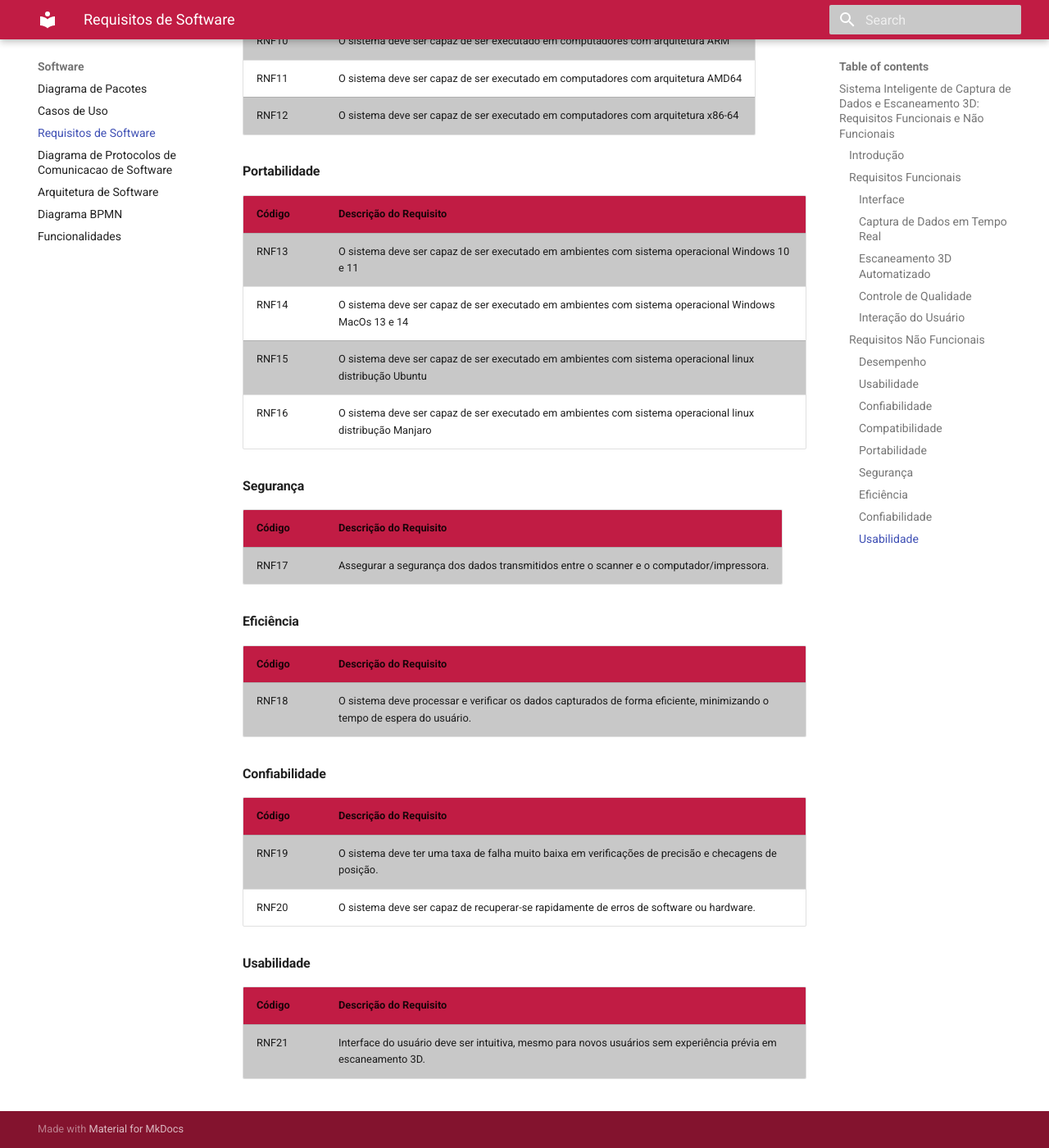
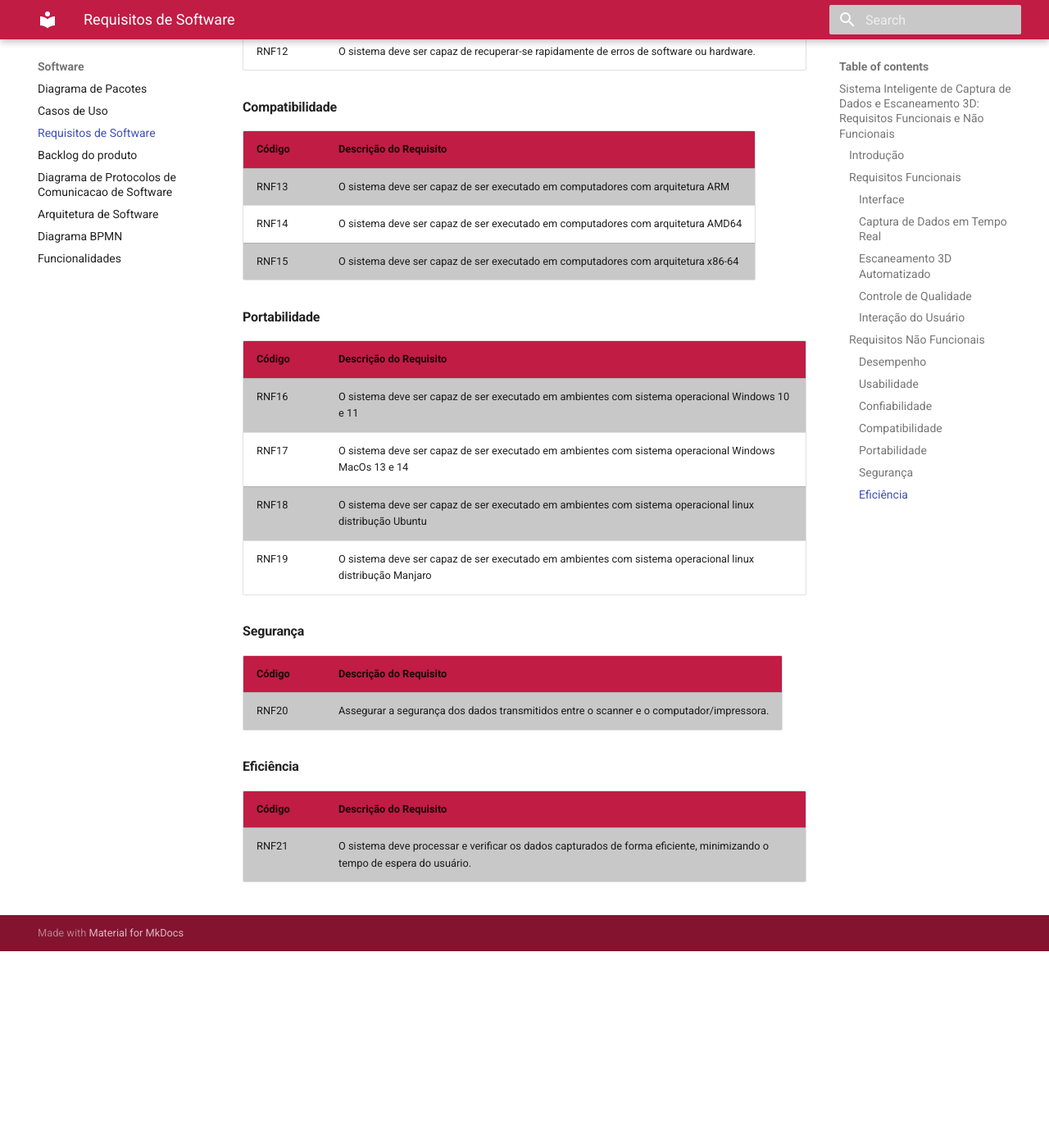
Before and after one commit to Calcioft/ScanPoint, an MkDocs documentation site: the page built from docs/software/requisitos.md, in a window 1280 px wide and 1400 px high, scrolled down 2801 px. Shown: the whole window at 82% size. Built offline with MkDocs 1.6.1 and Material for MkDocs 9.7.7, drawn with Linux system fonts in a browser that asks for light colours; after the commit the page ends 3961 px from its top, so only the background shows below that; some of the changed text lies outside the part shown.

Commit message:
Ajustando funcionalidades e backlog do produto

```diff
--- a/docs/software/requisitos.md
+++ b/docs/software/requisitos.md
@@ -68,54 +68,44 @@
 | ------ | -------------------------------------------------------------- |
 | RNF04  | A documentação do sistema deve fornecer instruções claras      |
 | RNF05  | A interface do usuário deve ser consistente e fácil de navegar |
+| RNF06  | Interface do usuário deve ser intuitiva, mesmo para novos usuários sem experiência prévia em escaneamento 3D. |
 
 #### Confiabilidade
 
 | Código | Descrição do Requisito                                                    |
 | ------ | ------------------------------------------------------------------------- |
-| RNF06  | O sistema deve poder voltar ao estado inicial se houver falhas no scan    |
-| RNF07  | O sistema deve sempre gerar um arquivo de nuvem de pontos, se requisitado |
-| RNF08  | O sistema deve sempre gerar um arquivo .stl, se requisitado               |
-| RNF09  | O sistema deve sempre gerar um arquivo G-code, se requisitado             |
+| RNF07  | O sistema deve poder voltar ao estado inicial se houver falhas no scan    |
+| RNF08  | O sistema deve sempre gerar um arquivo de nuvem de pontos, se requisitado |
+| RNF09  | O sistema deve sempre gerar um arquivo .stl, se requisitado               |
+| RNF10  | O sistema deve sempre gerar um arquivo G-code, se requisitado             |
+| RNF11  | O sistema deve ter uma taxa de falha muito baixa em verificações de precisão e checagens de posição. |
+| RNF12  | O sistema deve ser capaz de recuperar-se rapidamente de erros de software ou hardware.               |
 
 #### Compatibilidade
 
 | Código | Descrição do Requisito                                                           |
 | ------ | -------------------------------------------------------------------------------- |
-| RNF10  | O sistema deve ser capaz de ser executado em computadores com arquitetura ARM    |
-| RNF11  | O sistema deve ser capaz de ser executado em computadores com arquitetura AMD64  |
-| RNF12  | O sistema deve ser capaz de ser executado em computadores com arquitetura x86-64 |
+| RNF13  | O sistema deve ser capaz de ser executado em computadores com arquitetura ARM    |
+| RNF14  | O sistema deve ser capaz de ser executado em computadores com arquitetura AMD64  |
+| RNF15  | O sistema deve ser capaz de ser executado em computadores com arquitetura x86-64 |
 
 #### Portabilidade
 
 | Código | Descrição do Requisito                                                                                   |
 | ------ | -------------------------------------------------------------------------------------------------------- |
-| RNF13  | O sistema deve ser capaz de ser executado em ambientes com sistema operacional Windows 10 e 11           |
-| RNF14  | O sistema deve ser capaz de ser executado em ambientes com sistema operacional Windows MacOs 13 e 14     |
-| RNF15  | O sistema deve ser capaz de ser executado em ambientes com sistema operacional linux distribução Ubuntu  |
-| RNF16  | O sistema deve ser capaz de ser executado em ambientes com sistema operacional linux distribução Manjaro |
+| RNF16  | O sistema deve ser capaz de ser executado em ambientes com sistema operacional Windows 10 e 11           |
+| RNF17  | O sistema deve ser capaz de ser executado em ambientes com sistema operacional Windows MacOs 13 e 14     |
+| RNF18  | O sistema deve ser capaz de ser executado em ambientes com sistema operacional linux distribução Ubuntu  |
+| RNF19  | O sistema deve ser capaz de ser executado em ambientes com sistema operacional linux distribução Manjaro |
 
 #### Segurança
 
 | Código | Descrição do Requisito                                                                  |
 | ------ | --------------------------------------------------------------------------------------- |
-| RNF17  | Assegurar a segurança dos dados transmitidos entre o scanner e o computador/impressora. |
+| RNF20  | Assegurar a segurança dos dados transmitidos entre o scanner e o computador/impressora. |
 
 #### Eficiência
 
 | Código | Descrição do Requisito                                                                                                 |
 | ------ | ---------------------------------------------------------------------------------------------------------------------- |
-| RNF18  | O sistema deve processar e verificar os dados capturados de forma eficiente, minimizando o tempo de espera do usuário. |
-
-#### Confiabilidade
-
-| Código | Descrição do Requisito                                                                               |
-| ------ | ---------------------------------------------------------------------------------------------------- |
-| RNF19  | O sistema deve ter uma taxa de falha muito baixa em verificações de precisão e checagens de posição. |
-| RNF20  | O sistema deve ser capaz de recuperar-se rapidamente de erros de software ou hardware.               |
-
-#### Usabilidade
-
-| Código | Descrição do Requisito                                                                                        |
-| ------ | ------------------------------------------------------------------------------------------------------------- |
-| RNF21  | Interface do usuário deve ser intuitiva, mesmo para novos usuários sem experiência prévia em escaneamento 3D. |
+| RNF21  | O sistema deve processar e verificar os dados capturados de forma eficiente, minimizando o tempo de espera do usuário. |
--- a/mkdocs.yml
+++ b/mkdocs.yml
@@ -33,6 +33,7 @@
       - Diagrama de Pacotes: software/diagrama-de-pacotes.md
       - Casos de Uso: software/casos-de-uso.md
       - Requisitos de Software: software/requisitos.md
+      - Backlog do produto: software/backlog_produto.md
       - Diagrama de Protocolos de Comunicacao de Software: software/protocolos-de-comunicacao-software.md
       - Arquitetura de Software: software/arquitetura.md
       - Diagrama BPMN: software/diagrama-bpmn.md
```
Also changed, not shown: other parts of docs/software/requisitos.md (+1 -1 lines), docs/software/backlog_produto.md (added, +52 -0 lines), docs/software/funcionalidades.md (+17 -13 lines).
